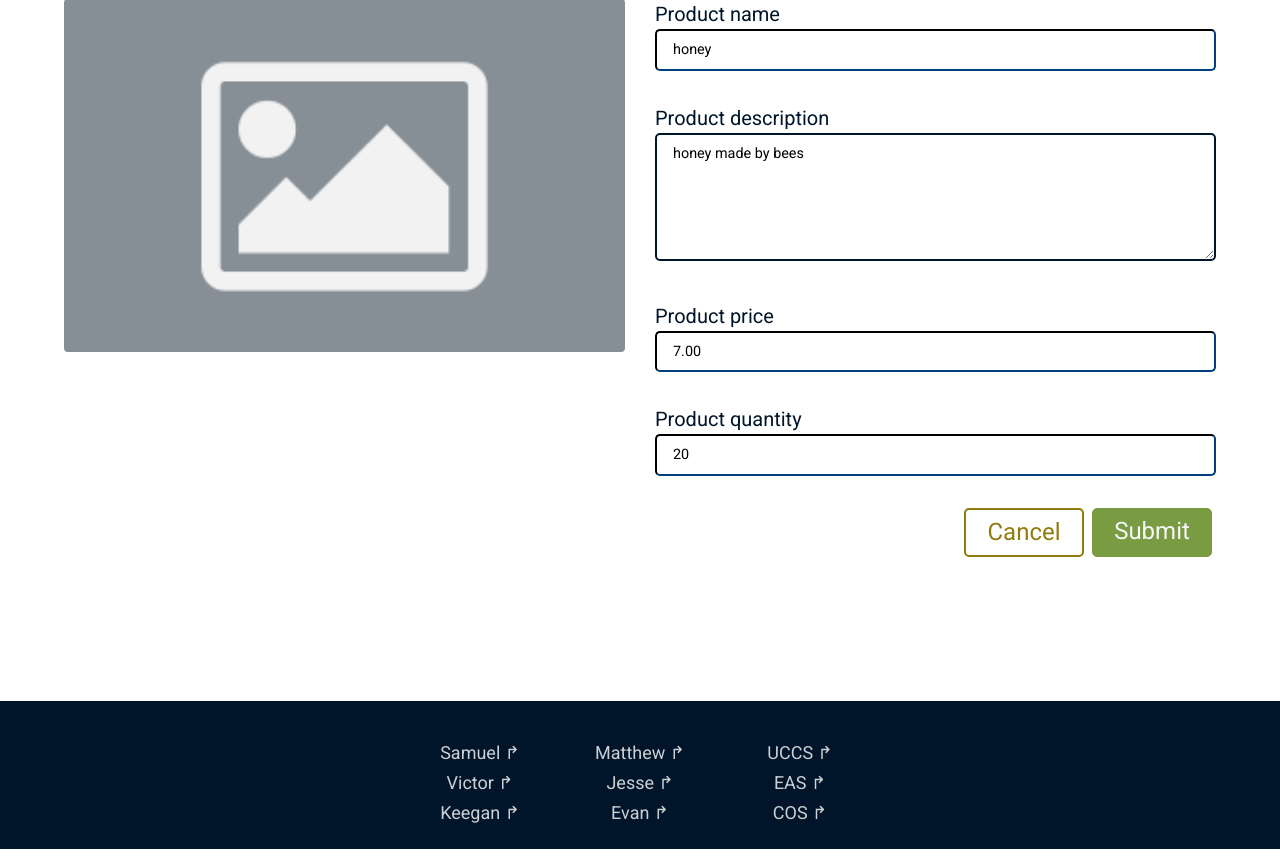
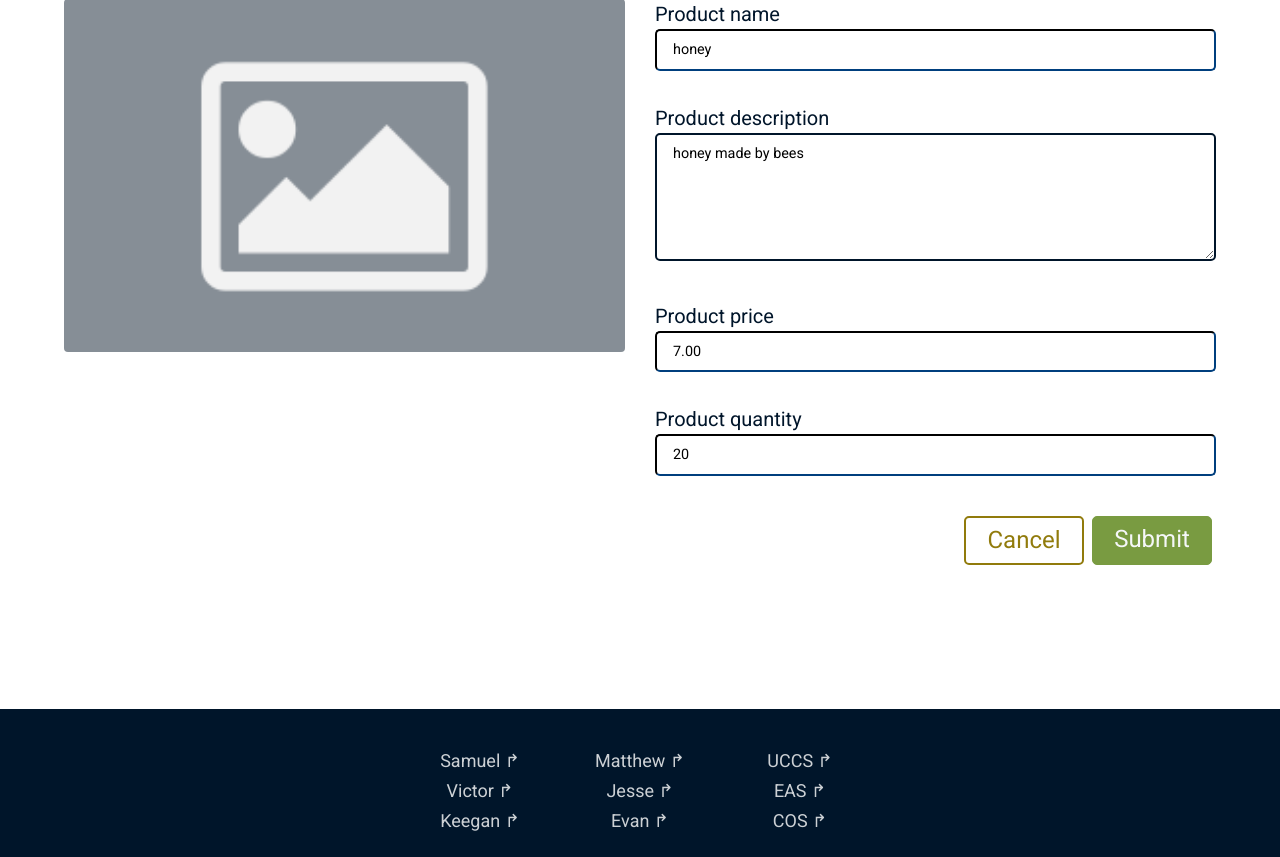
Before and after one commit to UCCS-CS4300-5300/group2-fall2023, a Django app: page /products/edit/1 in a window 1280 px wide. Shown: the part 188-1045 px from the top of the page. Run offline with Django 3.2, Linux system fonts and the light colour scheme; the visitor is signed in with stand-in values (Sample User, id 1); data comes from the database, SQL or seed files in the repository; some libraries are stand-ins or nearby versions.

Commit message:
Slight change to margin on the buttons

```diff
--- a/Products/templates/product_update.html
+++ b/Products/templates/product_update.html
@@ -29,7 +29,7 @@
                     {{ form.quantity.label }}
                     {{ form.quantity }}
                 </div>
-                <div class="d-flex justify-content-end">
+                <div class="d-flex justify-content-end mt-2">
                     <a
                     class="harvestly-nav-btn-secondary mx-1 py-2 d-flex justify-content-center align-items-center"
                     href="{% url 'product-details' product.id %}"
```
